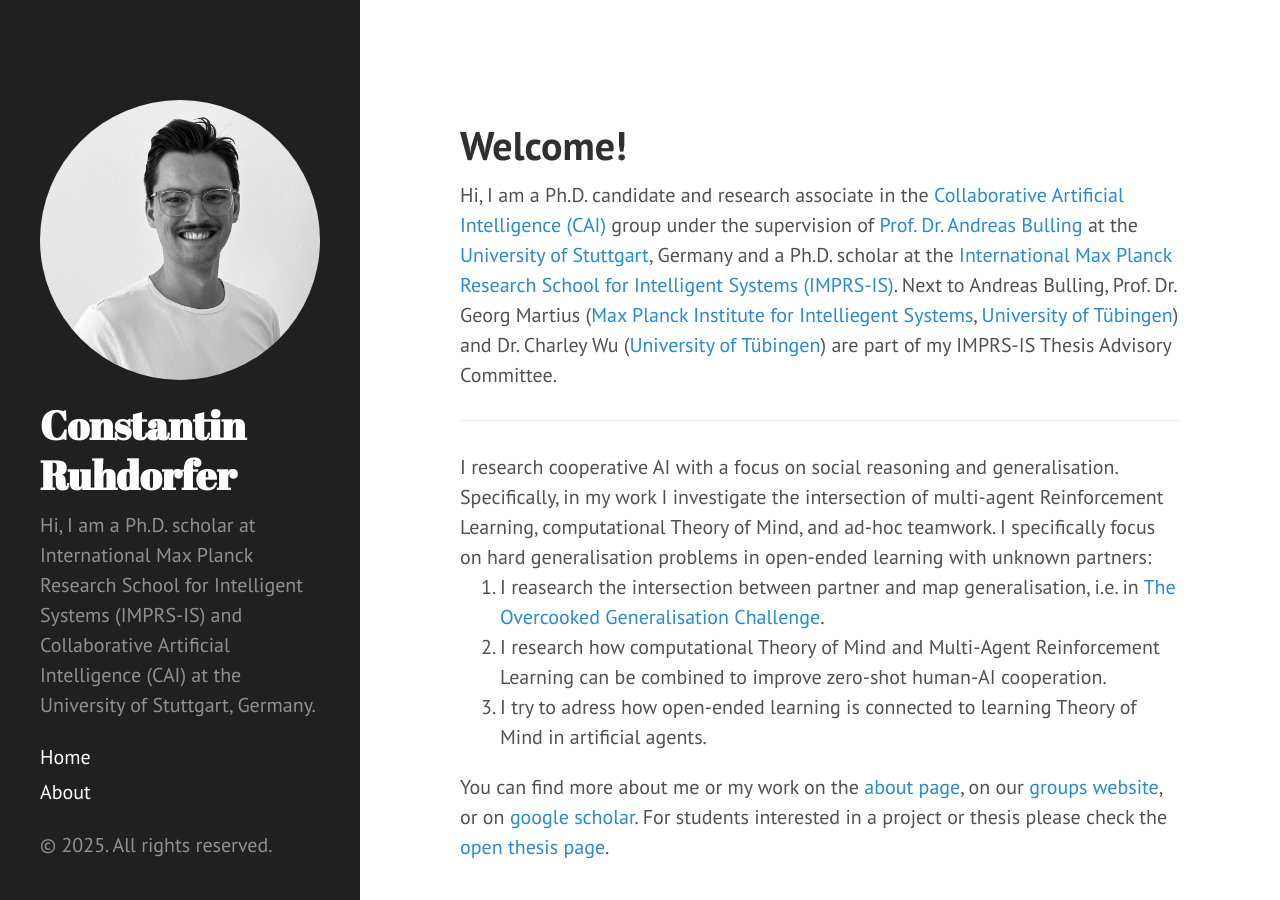
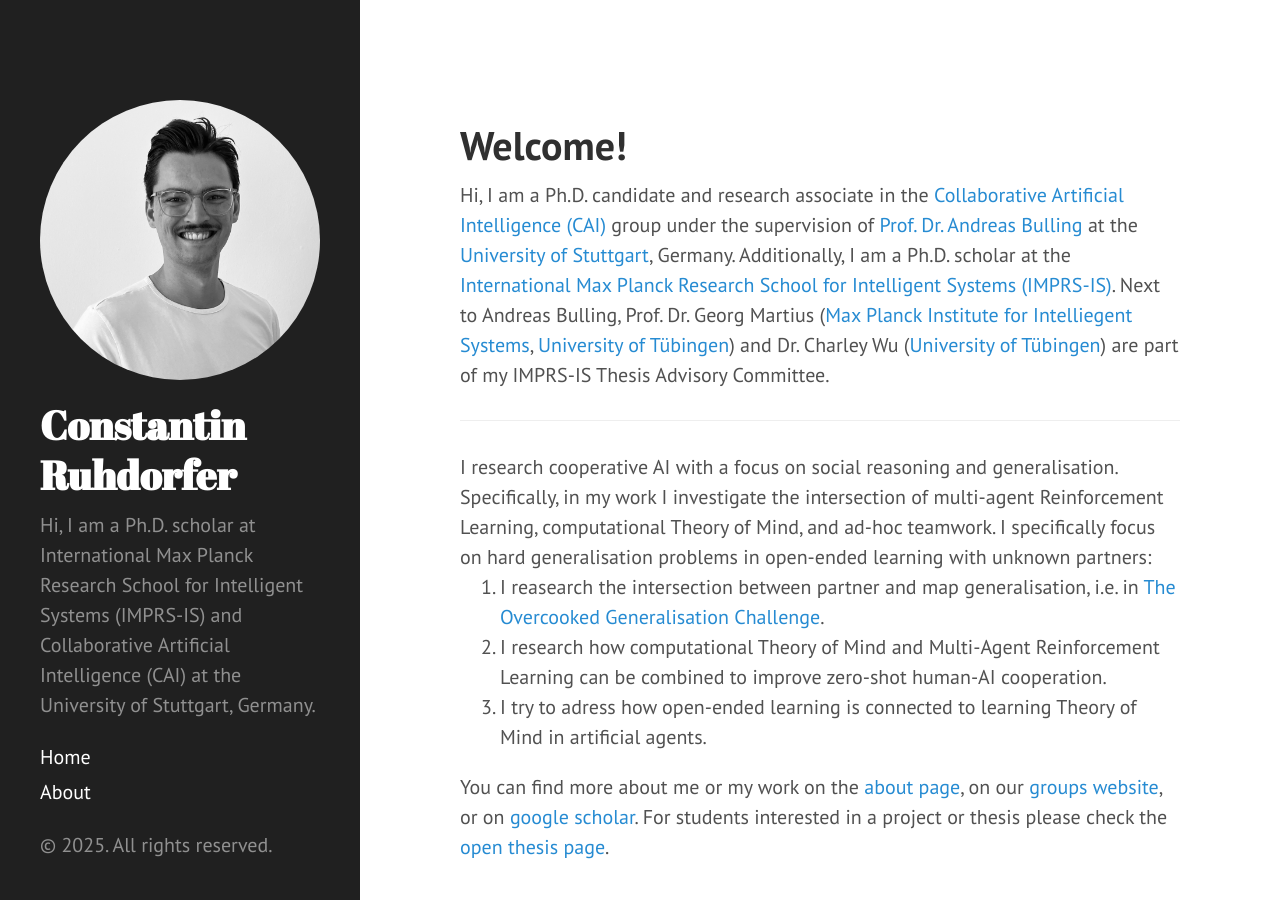
Before and after one commit to ConstantinRuhdorfer/constantinruhdorfer.github.io, a Jekyll site: the page built from index.html, in a window 1280 px wide and 900 px high. Built offline with Jekyll 4.4.1, drawn with Linux system fonts in a browser that asks for light colours; the list of posts is cut into pages by our own code.

Commit message:
Update index.html

```diff
--- a/index.html
+++ b/index.html
@@ -5,7 +5,8 @@ title: Home
 
 <h1 class="post-title">Welcome!</h1>
 
-Hi, I am a Ph.D. candidate and research associate in the <a href="https://www.collaborative-ai.org/">Collaborative Artificial Intelligence (CAI)</a> group under the supervision of <a href="https://www.collaborative-ai.org/people/bulling/">Prof. Dr. Andreas Bulling</a> at the <a href="https://www.uni-stuttgart.de">University of Stuttgart</a>, Germany and a Ph.D. scholar at the <a href="https://imprs.is.mpg.de"> International Max Planck Research School for Intelligent Systems (IMPRS-IS)</a>.
+Hi, I am a Ph.D. candidate and research associate in the <a href="https://www.collaborative-ai.org/">Collaborative Artificial Intelligence (CAI)</a> group under the supervision of <a href="https://www.collaborative-ai.org/people/bulling/">Prof. Dr. Andreas Bulling</a> at the <a href="https://www.uni-stuttgart.de">University of Stuttgart</a>, Germany.
+Additionally, I am a Ph.D. scholar at the <a href="https://imprs.is.mpg.de"> International Max Planck Research School for Intelligent Systems (IMPRS-IS)</a>.
 Next to Andreas Bulling, Prof. Dr. Georg Martius (<a href="https://is.mpg.de/person/gmartius">Max Planck Institute for Intelliegent Systems</a>, <a href="https://uni-tuebingen.de/fakultaeten/mathematisch-naturwissenschaftliche-fakultaet/fachbereiche/informatik/lehrstuehle/distributed-intelligence/team/prof-dr-georg-martius/">University of Tübingen</a>) and Dr. Charley Wu (<a href="https://uni-tuebingen.de/en/research/core-research/cluster-of-excellence-machine-learning/research/research/cluster-research-groups/research-groups/human-and-machine-cognition/">University of Tübingen</a>) are part of my IMPRS-IS Thesis Advisory Committee.
 
 <br>
```
